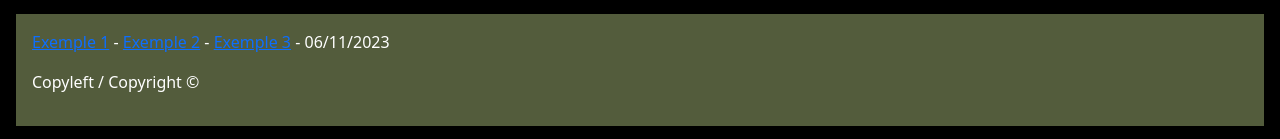
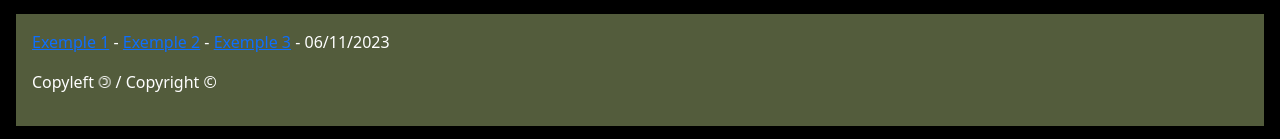
Before and after one commit to pascal-libaud/Tilt, a React (Create React App) app in the folder src/frontend/: page / in a window 1280 px wide. Shown: the part 658-797 px from the top of the page. Built offline with nearby package versions, Linux system fonts and the light colour scheme.

Commit message:
Création et utilisation du composant MiniCard.

```diff
--- a/src/frontend/src/ui/app-components/footer.tsx
+++ b/src/frontend/src/ui/app-components/footer.tsx
@@ -11,7 +11,11 @@ function Footer() {
                 <a href="https://v0.dev/t/q5v6T5h8Qio">Exemple 3</a>&nbsp;-&nbsp;
                 {dt}
             </p>
-            <p>Copyleft / Copyright ©</p>
+            <p style={{ display: 'flex' }}>
+                <div>Copyleft</div>
+                <div style={{ transform: 'scaleX(-1)' }}>&nbsp;©&nbsp;</div>
+                <div>/ Copyright ©</div>
+            </p>
         </footer>
     )
 }
--- a/src/frontend/src/ui/app-components/header.tsx
+++ b/src/frontend/src/ui/app-components/header.tsx
@@ -1,11 +1,11 @@
 import { useContext } from 'react';
 import { UserRepositoryContext } from '../repositories-context';
+import MiniCard from '../ui-components/mini-card';
 import LinkButton from '../ui-components/link-button';
 import logo from './../../logo.svg';
 
 function Header() {
     const userRepository = useContext(UserRepositoryContext)
-
     return (
         <header className="App-header">
             <div>
@@ -14,15 +14,7 @@ function Header() {
             </div>
 
             <div style={{ display: 'flex', alignItems: 'center' }}>
-                <div style={{
-                    marginRight: '10px',
-                    padding: '4px 8px',
-                    borderRadius: '5px',
-                    color: '#5E2750',
-                    backgroundColor: 'rgba(255, 255, 255, 0.6)',
-                }}>
-                    {userRepository.getConnected().name}
-                </div>
+                <MiniCard content={userRepository.getConnected().name} />
                 <div style={{ marginRight: '10px' }}>
                     <LinkButton>Se déconnecter</LinkButton>
                 </div>
--- /dev/null
+++ b/src/frontend/src/ui/ui-components/mini-card.tsx
@@ -0,0 +1,19 @@
+type MiniCardProps = {
+    content: string
+}
+
+function MiniCard({ content }: MiniCardProps) {
+    return (
+        <div style={{
+            marginRight: '10px',
+            padding: '4px 8px',
+            borderRadius: '5px',
+            color: '#5E2750',
+            backgroundColor: 'rgba(255, 255, 255, 0.6)',
+        }}>
+            {content}
+        </div>
+    )
+}
+
+export default MiniCard;
```
